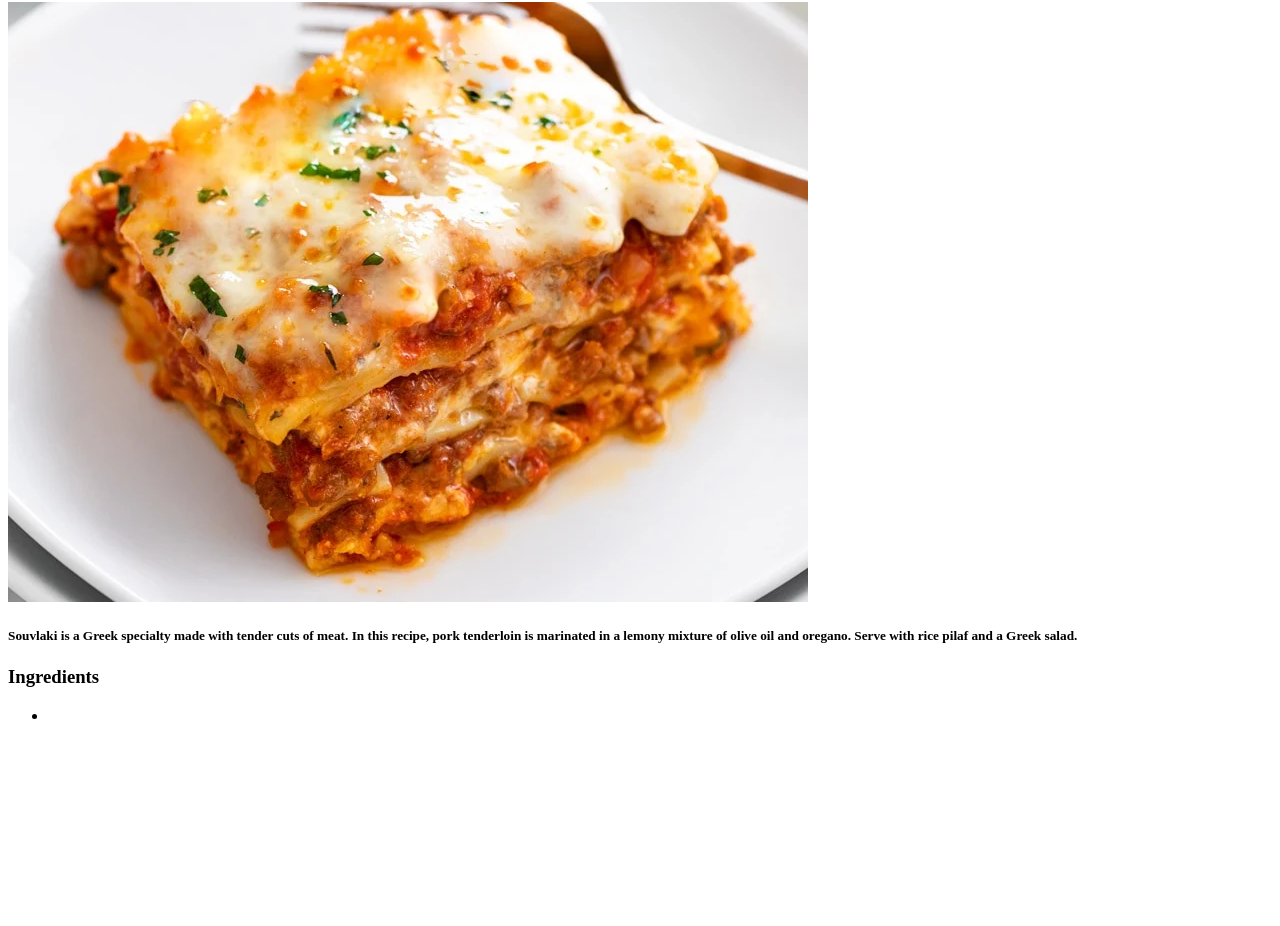
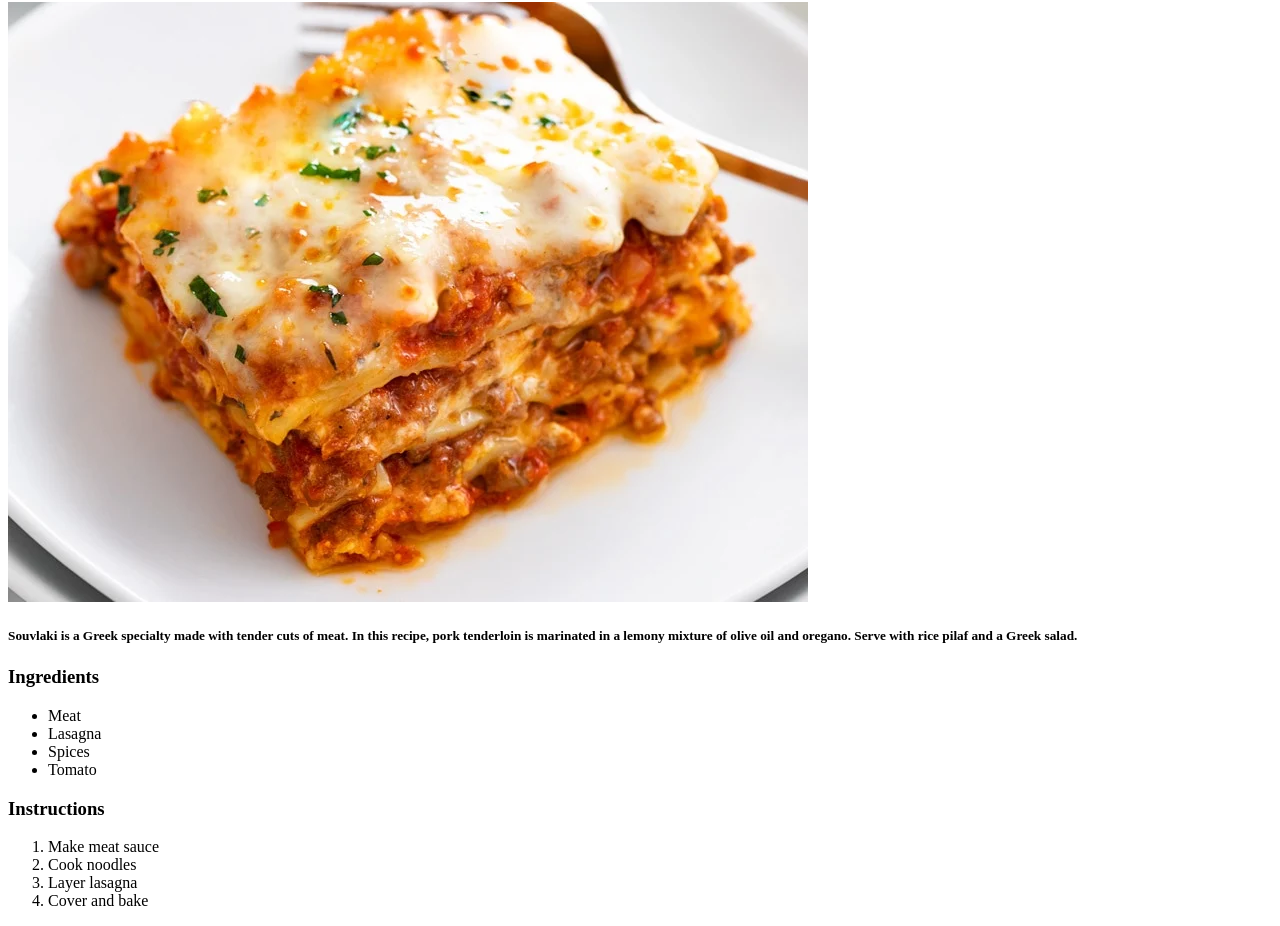
Before and after one commit to alx-unix/odin-recipes, a plain HTML site: page recipes/lasagna.html in a window 1280 px wide. Shown: the part 78-1004 px from the top of the page. Before the commit the page ends 819 px from the top, so only its background shows below. Drawn offline with Linux system fonts and the light colour scheme; files whose address does not match are found by name.

Commit message:
Finished

```diff
--- a/recipes/lasagna.html
+++ b/recipes/lasagna.html
@@ -11,7 +11,17 @@
     <h5>Souvlaki is a Greek specialty made with tender cuts of meat. In this recipe, pork tenderloin is marinated in a lemony mixture of olive oil and oregano. Serve with rice pilaf and a Greek salad.</h5>
     <h3>Ingredients</h3>
     <ul>
-        <li></li>
+        <li>Meat</li>
+        <li>Lasagna</li>
+        <li>Spices</li>
+        <li>Tomato</li>
     </ul>
+    <h3>Instructions</h3>
+    <ol>
+        <li>Make meat sauce</li>
+        <li>Cook noodles</li>
+        <li>Layer lasagna</li>
+        <li>Cover and bake</li>
+    </ol>
 </body>
 </html>
```
Also changed, not shown: index.html (+4 -3 lines), recipes/souvlaki.html (+1 -0 lines), Images/souvlaki.png.
